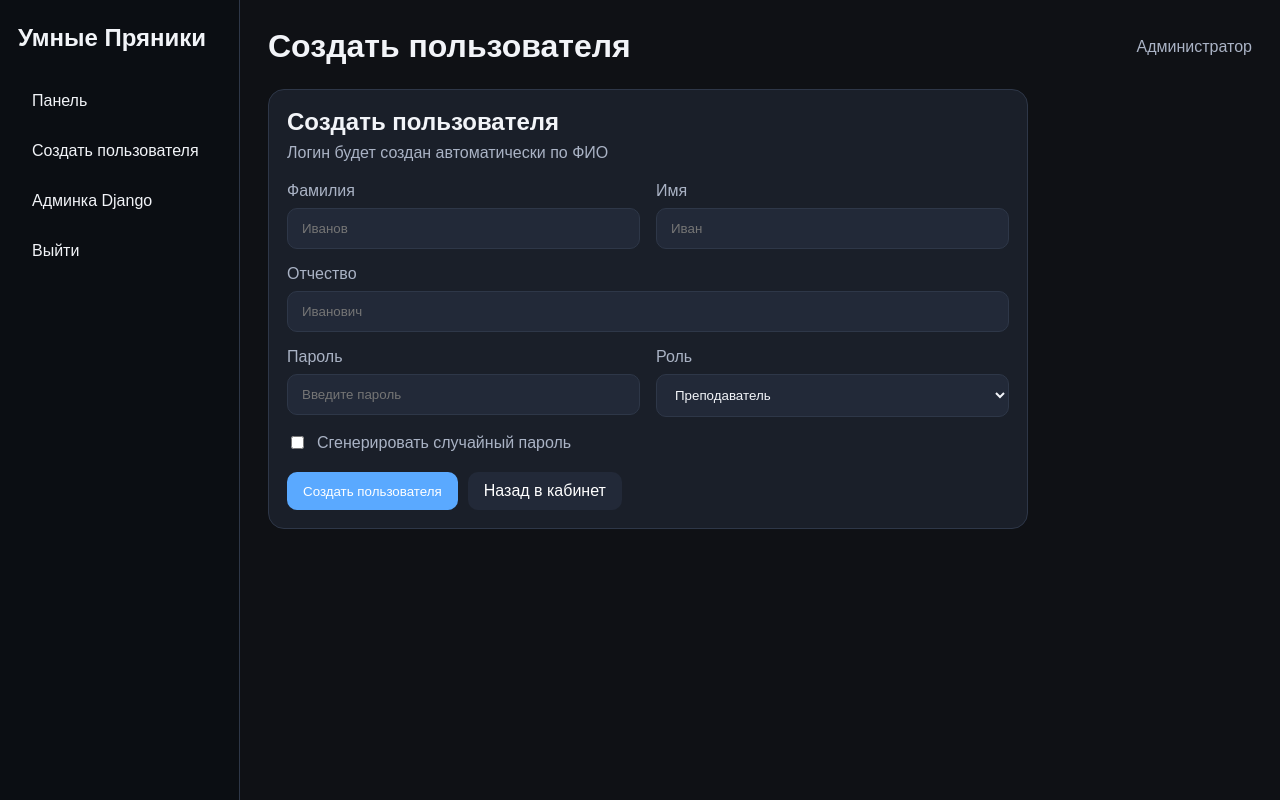
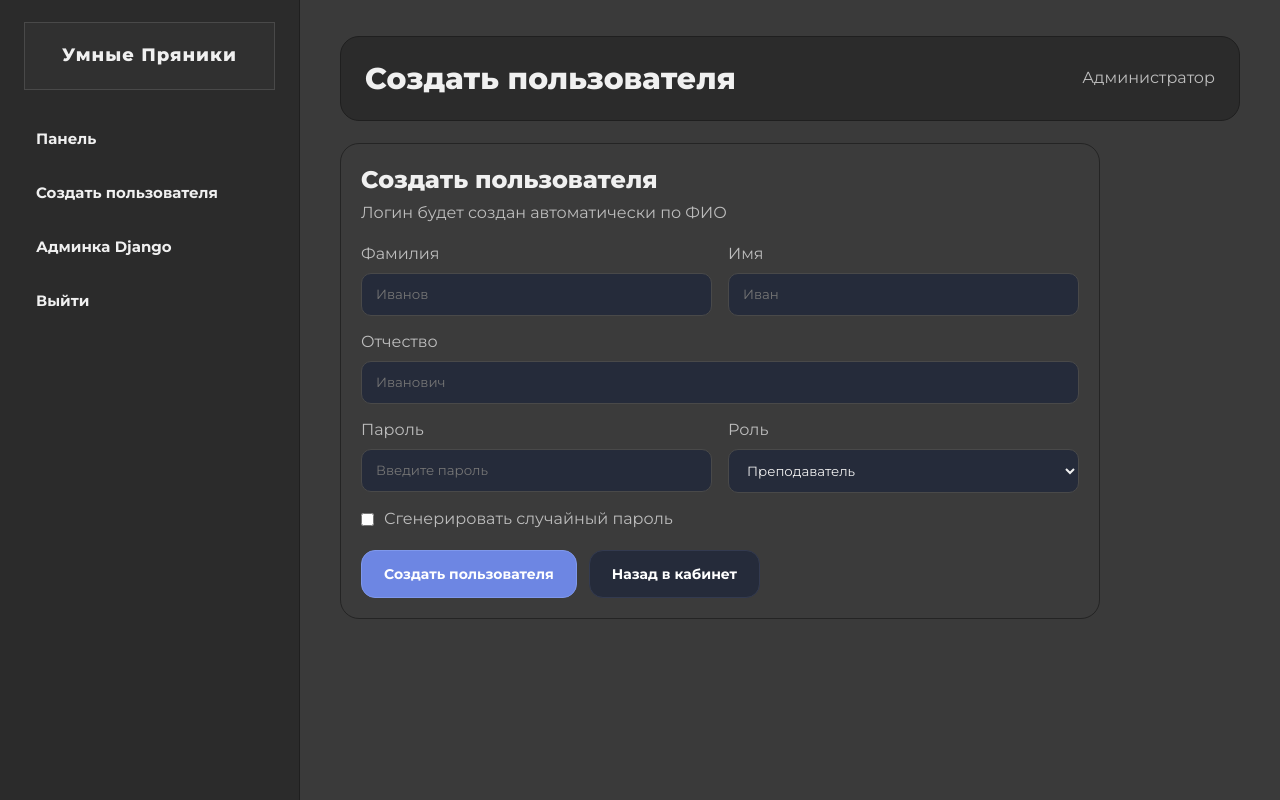
Before and after one commit to Waland2/SmartPryaniki, a Django app: page /accounts/create/ in a window 1280 px wide. Run offline with Django 5.2, Linux system fonts and the light colour scheme; a user stored in the database is signed in; parts of the project's set-up code (start-up, migrations or seed data) failed here and were passed over.

Commit message:
добавила дизайн админ панели и завершение настройки

```diff
--- a/university/templates/dashboard/base.html
+++ b/university/templates/dashboard/base.html
@@ -6,73 +6,127 @@
     <title>{{ title|default:"Панель администратора" }}</title>
     <meta name="viewport" content="width=device-width, initial-scale=1">
     <style>
+        @import url("https://fonts.googleapis.com/css2?family=Montserrat:wght@400;500;600;700;800&display=swap");
+
+    @import url("https://fonts.googleapis.com/css2?family=Montserrat:wght@400;500;600;700;800&display=swap");
+
 :root {
-            --bg: #0f1115;
-            --card: #1a1f29;
-            --card-2: #222938;
-            --text: #f2f4f8;
-            --muted: #aab3c5;
-            --accent: #5aa9ff;
-            --ok: #38c172;
+    --bg: #3a3a3a;
+    --sidebar: #2b2b2b;
+    --card: #3b3b3b;
+    --card-2: #252b3a;
+    --text: #f0f0f0;
+    --muted: #bdbdbd;
+    --accent: #6d86e3;
+    --accent-hover: #7f98ec;
+    --ok: #94f0b9;
     --warn: #f2c94c;
-            --bad: #ff6b6b;
-            --border: #2e3748;
+    --bad: #e27992;
+    --border: #494949;
+    --search: #313131;
+    --radius-small: 9px;
+    --radius: 19px;
 }
 
 * {
+    margin: 0;
+    padding: 0;
     box-sizing: border-box;
+    font-family: Montserrat, sans-serif;
+    line-height: 130%;
+    -webkit-tap-highlight-color: rgba(255, 255, 255, 0);
+}
+
+html,
+body {
+    min-height: 100%;
+    background: var(--bg);
+    color: var(--text);
 }
 
 body {
-            margin: 0;
-            font-family: Arial, sans-serif;
-            background: var(--bg);
-            color: var(--text);
+    width: 100%;
+}
+
+a {
+    color: inherit;
 }
 
 .layout {
     display: flex;
     min-height: 100vh;
+    width: 100%;
+    background: var(--bg);
 }
 
 .sidebar {
-            width: 240px;
-            background: #0b0e13;
-            border-right: 1px solid var(--border);
-            padding: 24px 18px;
+    width: 300px;
+    min-width: 300px;
+    background: var(--sidebar);
+    border-right: 1px solid #1f1f1f;
+    padding: 22px 24px;
 }
 
 .brand {
-            font-size: 24px;
-            font-weight: 700;
+    min-height: 68px;
+    border: 1px solid var(--border);
+    background: #303030;
+    display: flex;
+    align-items: center;
+    justify-content: center;
     margin-bottom: 28px;
+    padding: 12px;
+    font-size: 18px;
+    font-weight: 800;
+    letter-spacing: 1px;
+}
+
+.nav {
+    display: flex;
+    flex-direction: column;
+    gap: 12px;
 }
 
 .nav a {
-            display: block;
+    display: flex;
+    align-items: center;
+    min-height: 42px;
     color: var(--text);
     text-decoration: none;
-            padding: 12px 14px;
-            border-radius: 10px;
-            margin-bottom: 8px;
-            background: transparent;
+    padding: 10px 12px;
+    border-radius: var(--radius-small);
+    font-weight: 700;
+    font-size: 15px;
 }
 
 .nav a:hover {
-            background: var(--card);
+    color: var(--accent-hover);
+    background: #313131;
 }
 
 .main {
     flex: 1;
-            padding: 28px;
+    min-width: 0;
+    padding: 36px 40px;
+    background: var(--bg);
 }
 
 .topbar {
     display: flex;
     justify-content: space-between;
     align-items: center;
-            margin-bottom: 24px;
     gap: 16px;
+    background: #2b2b2b;
+    border: 1px solid #1f1f1f;
+    border-radius: var(--radius);
+    padding: 22px 24px;
+    margin-bottom: 22px;
+}
+
+.topbar h1 {
+    color: var(--text);
+    font-size: 30px;
+    font-weight: 800;
 }
 
 .topbar-right {
@@ -83,27 +137,36 @@
 }
 
 .topbar-link {
-            color: var(--accent);
+    color: var(--accent-hover);
     text-decoration: none;
+    font-weight: 700;
 }
 
 .grid {
     display: grid;
-            grid-template-columns: repeat(auto-fit, minmax(220px, 1fr));
+    grid-template-columns: repeat(4, minmax(180px, 1fr));
     gap: 16px;
 }
 
 .card {
     background: var(--card);
-            border: 1px solid var(--border);
-            border-radius: 16px;
-            padding: 18px;
+    border: 1px solid #242424;
+    border-radius: var(--radius);
+    padding: 20px;
+    color: var(--text);
 }
 
-        .card h3,
+.card h1,
 .card h2,
-        .card h1 {
+.card h3 {
+    color: var(--text);
     margin-top: 0;
+    margin-bottom: 10px;
+    font-weight: 800;
+}
+
+.card p {
+    margin-top: 8px;
 }
 
 .muted {
@@ -111,83 +174,161 @@
 }
 
 .btn {
-            display: inline-block;
-            padding: 10px 16px;
-            border-radius: 10px;
+    display: inline-flex;
+    align-items: center;
+    justify-content: center;
+    min-height: 48px;
+    padding: 0 22px;
+    border-radius: 14px;
     background: var(--accent);
     color: white;
     text-decoration: none;
-            border: none;
+    border: 1px solid var(--accent-hover);
     cursor: pointer;
+    font-weight: 700;
+    font-size: 14px;
+}
+
+.btn:hover {
+    background: var(--accent-hover);
 }
 
 .btn-secondary {
     background: var(--card-2);
+    border-color: #333a4f;
+    color: white;
+}
+
+.btn-secondary:hover {
+    background: #30384d;
 }
 
 .btn-danger {
-            background: var(--bad);
+    background: #c54646;
+    border-color: #c54646;
 }
 
 .actions {
     display: flex;
-            gap: 10px;
+    gap: 12px;
     flex-wrap: wrap;
-            margin-top: 12px;
+    align-items: center;
+    margin-top: 14px;
 }
 
 table {
     width: 100%;
     border-collapse: collapse;
     margin-top: 14px;
+    color: var(--text);
 }
 
 th,
 td {
-            padding: 12px;
+    padding: 13px 12px;
     border-bottom: 1px solid var(--border);
     text-align: left;
+    vertical-align: top;
 }
 
 th {
     color: var(--muted);
+    font-size: 12px;
+    font-weight: 800;
+    text-transform: uppercase;
+}
+
+td {
+    color: var(--text);
+    font-size: 14px;
 }
 
 .status-active {
     color: var(--ok);
-            font-weight: 700;
+    font-weight: 800;
 }
 
 .status-error {
     color: var(--bad);
-            font-weight: 700;
+    font-weight: 800;
 }
 
 .status-disabled {
     color: var(--warn);
-            font-weight: 700;
+    font-weight: 800;
 }
 
 .room-grid {
     display: grid;
-            grid-template-columns: repeat(auto-fit, minmax(280px, 1fr));
+    grid-template-columns: repeat(auto-fit, minmax(320px, 1fr));
     gap: 18px;
 }
 
 .room-meta {
-            display: grid;
-            grid-template-columns: repeat(2, 1fr);
+    display: flex;
+    flex-wrap: wrap;
     gap: 10px;
     margin-top: 12px;
 }
 
 .pill {
-            display: inline-block;
-            padding: 6px 10px;
+    display: inline-flex;
+    align-items: center;
+    min-height: 34px;
+    padding: 8px 12px;
     border-radius: 999px;
-            background: var(--card-2);
+    background: #2b2b2b;
+    border: 1px solid var(--border);
     color: var(--text);
     font-size: 13px;
+    font-weight: 700;
+}
+
+input,
+select,
+textarea {
+    background: var(--search);
+    color: var(--text);
+    border: 1px solid var(--border);
+    border-radius: var(--radius-small);
+    padding: 10px 12px;
+    font-family: Montserrat, sans-serif;
+}
+
+input:focus,
+select:focus,
+textarea:focus {
+    outline: 1px solid var(--accent-hover);
+}
+
+@media (max-width: 1000px) {
+    .layout {
+        display: block;
+    }
+
+    .sidebar {
+        width: 100%;
+        min-width: 0;
+        border-right: 0;
+        border-bottom: 1px solid #1f1f1f;
+    }
+
+    .main {
+        padding: 16px;
+    }
+
+    .grid {
+        grid-template-columns: repeat(auto-fit, minmax(180px, 1fr));
+    }
+
+    .topbar {
+        align-items: flex-start;
+        flex-direction: column;
+    }
+
+    .btn {
+        width: 100%;
+    }
 }
     </style>
 </head>
```
Also changed, not shown: university/preparation_services.py (+1 -14 lines), university/schedule_services.py (+17 -13 lines), db.sqlite3. Lines whose indentation alone changed are shown as unchanged.
